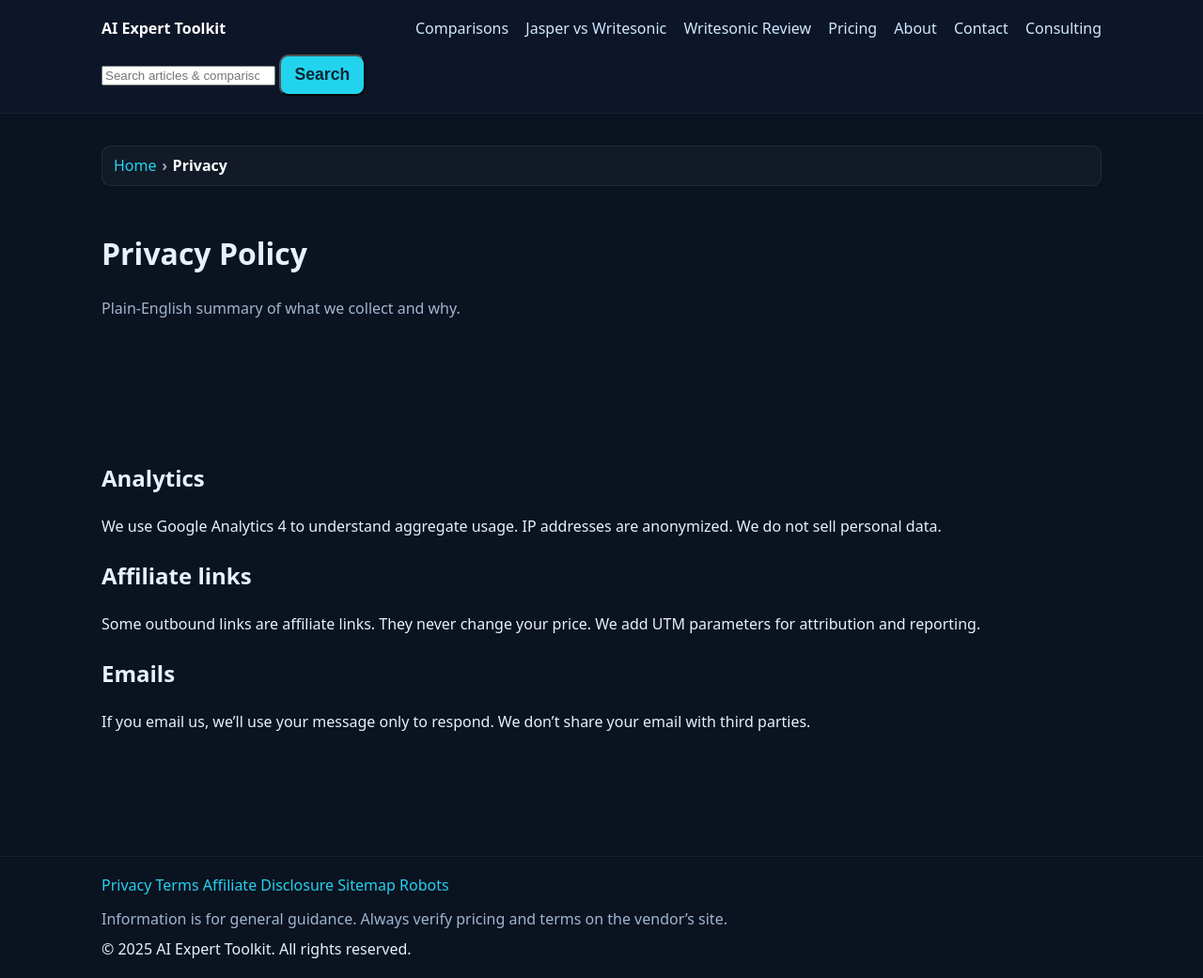
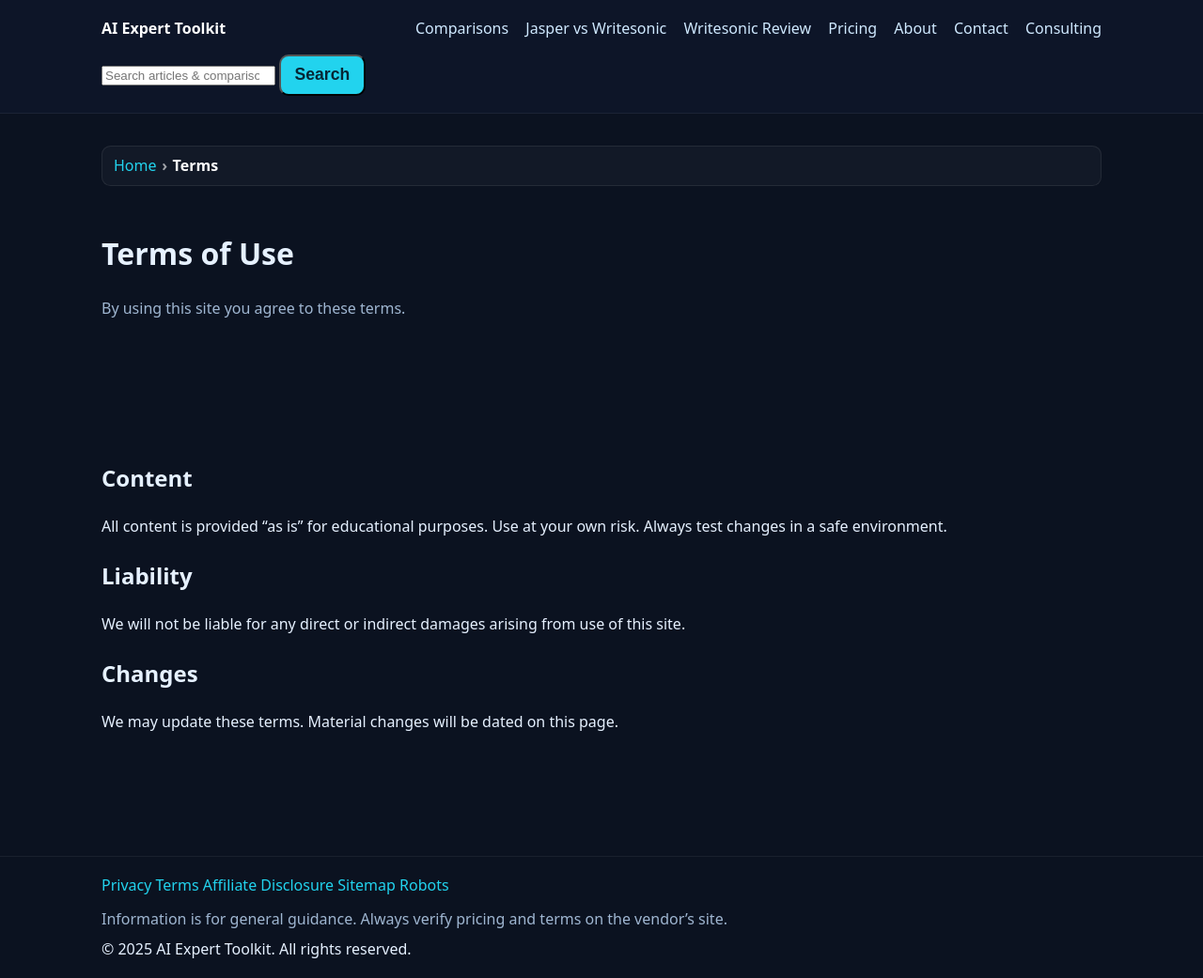
Before and after one commit to AIExpertToolkit/aiexperttoolkit, a Jekyll site: the page built from privacy.html, in a window 1280 px wide and 1041 px high. Shown: the whole window at 94% size. Built offline with Jekyll 4.4.1, drawn with Linux system fonts in a browser that asks for light colours.

Commit message:
Update privacy.html

```diff
--- a/privacy.html
+++ b/privacy.html
@@ -1,28 +1,29 @@
 ---
 layout: default
-title: Privacy Policy
-description: How we handle analytics, cookies, affiliate links, and contact data.
-permalink: /privacy.html
+title: Terms of Use
+description: Simple terms for reading and using the material on this site.
+permalink: /terms.html
 breadcrumbs:
-  - { name: "Privacy", url: "/privacy.html" }
+  - { name: "Terms", url: "/terms.html" }
 article: false
 ---
 
 <div class="wrap">
   {% include breadcrumbs.html %}
+
   <header class="section" style="padding-top:8px">
-    <h1>Privacy Policy</h1>
-    <p class="muted">Plain-English summary of what we collect and why.</p>
+    <h1>Terms of Use</h1>
+    <p class="muted">By using this site you agree to these terms.</p>
   </header>
 
   <section class="section">
-    <h2>Analytics</h2>
-    <p>We use Google Analytics 4 to understand aggregate usage. IP addresses are anonymized. We do not sell personal data.</p>
+    <h2>Content</h2>
+    <p>All content is provided “as is” for educational purposes. Use at your own risk. Always test changes in a safe environment.</p>
 
-    <h2>Affiliate links</h2>
-    <p>Some outbound links are affiliate links. They never change your price. We add UTM parameters for attribution and reporting.</p>
+    <h2>Liability</h2>
+    <p>We will not be liable for any direct or indirect damages arising from use of this site.</p>
 
-    <h2>Emails</h2>
-    <p>If you email us, we’ll use your message only to respond. We don’t share your email with third parties.</p>
+    <h2>Changes</h2>
+    <p>We may update these terms. Material changes will be dated on this page.</p>
   </section>
 </div>
```
